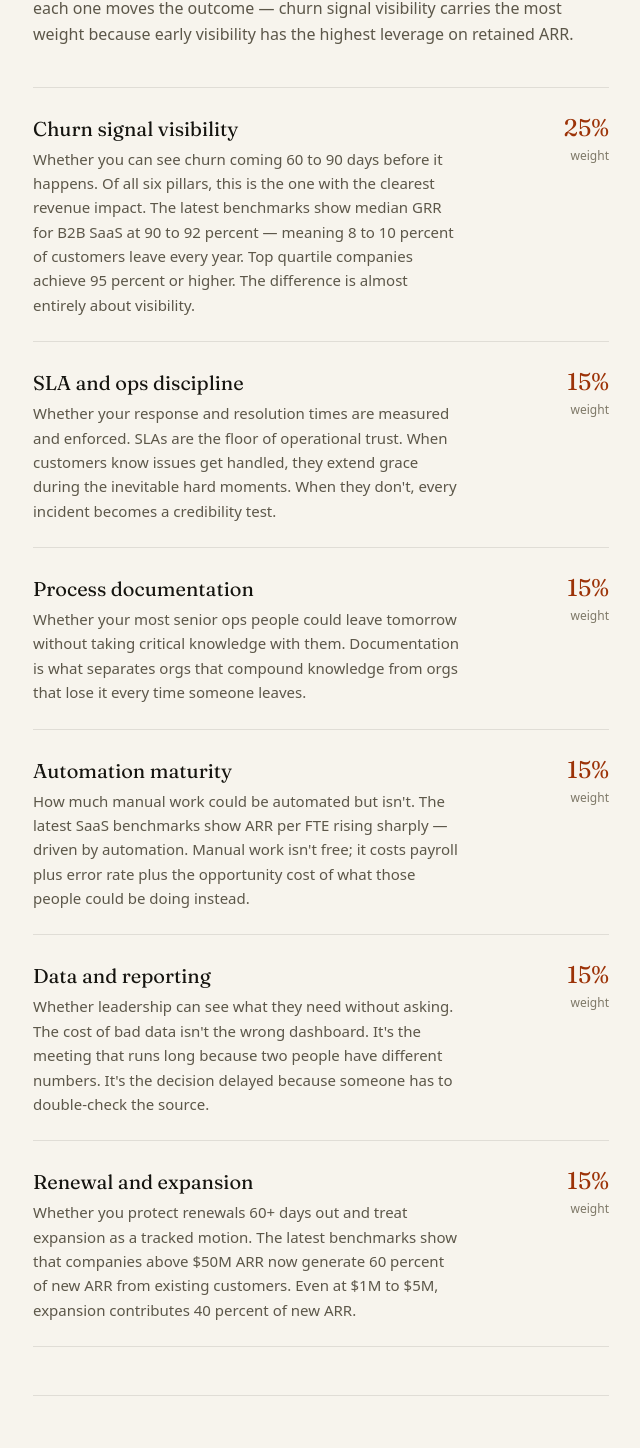
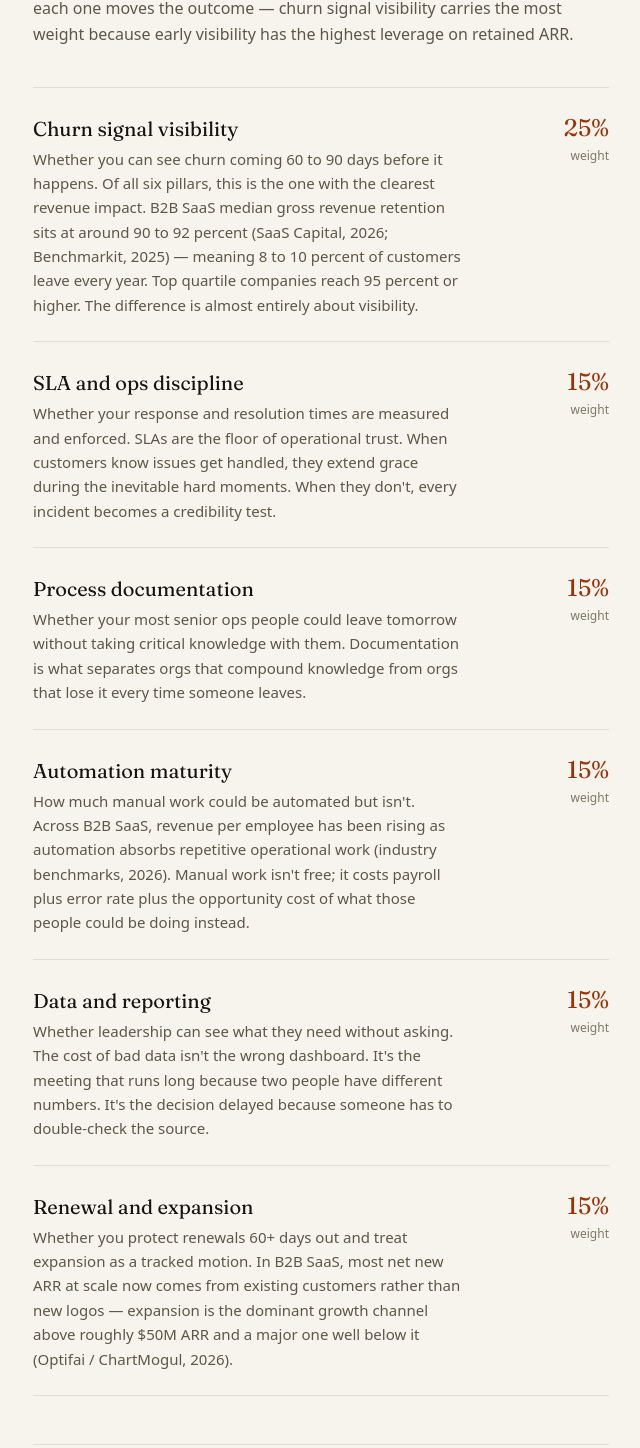
Before and after one commit to abhishek-rai2000/revops-scorecard, a Next.js app: page /methodology in a window 1280 px wide. Shown: the part 771-2219 px from the top of the page, without its empty margins (319-959 px from the left). Built offline with nearby package versions, Linux system fonts and the light colour scheme; a web font is replaced by a local one.

Commit message:
Fix: date pillar benchmark claims + standardize GRR median to 90-92% across pages

```diff
--- a/app/faq/page.tsx
+++ b/app/faq/page.tsx
@@ -20,7 +20,7 @@ const faqs: { question: string; answer: string }[] = [
   {
     question: "What is a good gross revenue retention (GRR) rate for B2B SaaS?",
     answer:
-      "A good gross revenue retention rate for B2B SaaS is around 90% or higher. The 2026 median for private B2B SaaS sits near 88–91% (SaaS Capital, 2026; Benchmarkit, 2025), with top-quartile companies reaching 92% or above. GRR is capped at 100% because it measures pure revenue leakage — how much of last year's recurring revenue you keep before any expansion. Consistently scoring below 90% usually signals a structural pricing or product-fit problem that upsells cannot mask.",
+      "A good gross revenue retention rate for B2B SaaS is around 90% or higher. The 2026 median for private B2B SaaS sits at around 90–92% (SaaS Capital, 2026; Benchmarkit, 2025), with top-quartile companies reaching 95% or above. GRR is capped at 100% because it measures pure revenue leakage — how much of last year's recurring revenue you keep before any expansion. Consistently scoring below 90% usually signals a structural pricing or product-fit problem that upsells cannot mask.",
   },
   {
     question: "What is the difference between GRR and NRR?",
--- a/content/scorecard.json
+++ b/content/scorecard.json
@@ -149,7 +149,7 @@
       "name": "Churn signal visibility",
       "shortName": "Churn",
       "weight": 0.25,
-      "description": "Whether you can see churn coming 60 to 90 days before it happens. Of all six pillars, this is the one with the clearest revenue impact. The latest benchmarks show median GRR for B2B SaaS at 90 to 92 percent — meaning 8 to 10 percent of customers leave every year. Top quartile companies achieve 95 percent or higher. The difference is almost entirely about visibility.",
+      "description": "Whether you can see churn coming 60 to 90 days before it happens. Of all six pillars, this is the one with the clearest revenue impact. B2B SaaS median gross revenue retention sits at around 90 to 92 percent (SaaS Capital, 2026; Benchmarkit, 2025) — meaning 8 to 10 percent of customers leave every year. Top quartile companies reach 95 percent or higher. The difference is almost entirely about visibility.",
       "questions": [
         {
           "id": "q1",
@@ -601,7 +601,7 @@
       "name": "Automation maturity",
       "shortName": "Automation",
       "weight": 0.15,
-      "description": "How much manual work could be automated but isn't. The latest SaaS benchmarks show ARR per FTE rising sharply — driven by automation. Manual work isn't free; it costs payroll plus error rate plus the opportunity cost of what those people could be doing instead.",
+      "description": "How much manual work could be automated but isn't. Across B2B SaaS, revenue per employee has been rising as automation absorbs repetitive operational work (industry benchmarks, 2026). Manual work isn't free; it costs payroll plus error rate plus the opportunity cost of what those people could be doing instead.",
       "questions": [
         {
           "id": "q10",
@@ -891,7 +891,7 @@
       "name": "Renewal and expansion",
       "shortName": "Renewal",
       "weight": 0.15,
-      "description": "Whether you protect renewals 60+ days out and treat expansion as a tracked motion. The latest benchmarks show that companies above $50M ARR now generate 60 percent of new ARR from existing customers. Even at $1M to $5M, expansion contributes 40 percent of new ARR.",
+      "description": "Whether you protect renewals 60+ days out and treat expansion as a tracked motion. In B2B SaaS, most net new ARR at scale now comes from existing customers rather than new logos — expansion is the dominant growth channel above roughly $50M ARR and a major one well below it (Optifai / ChartMogul, 2026).",
       "questions": [
         {
           "id": "q16",
```
